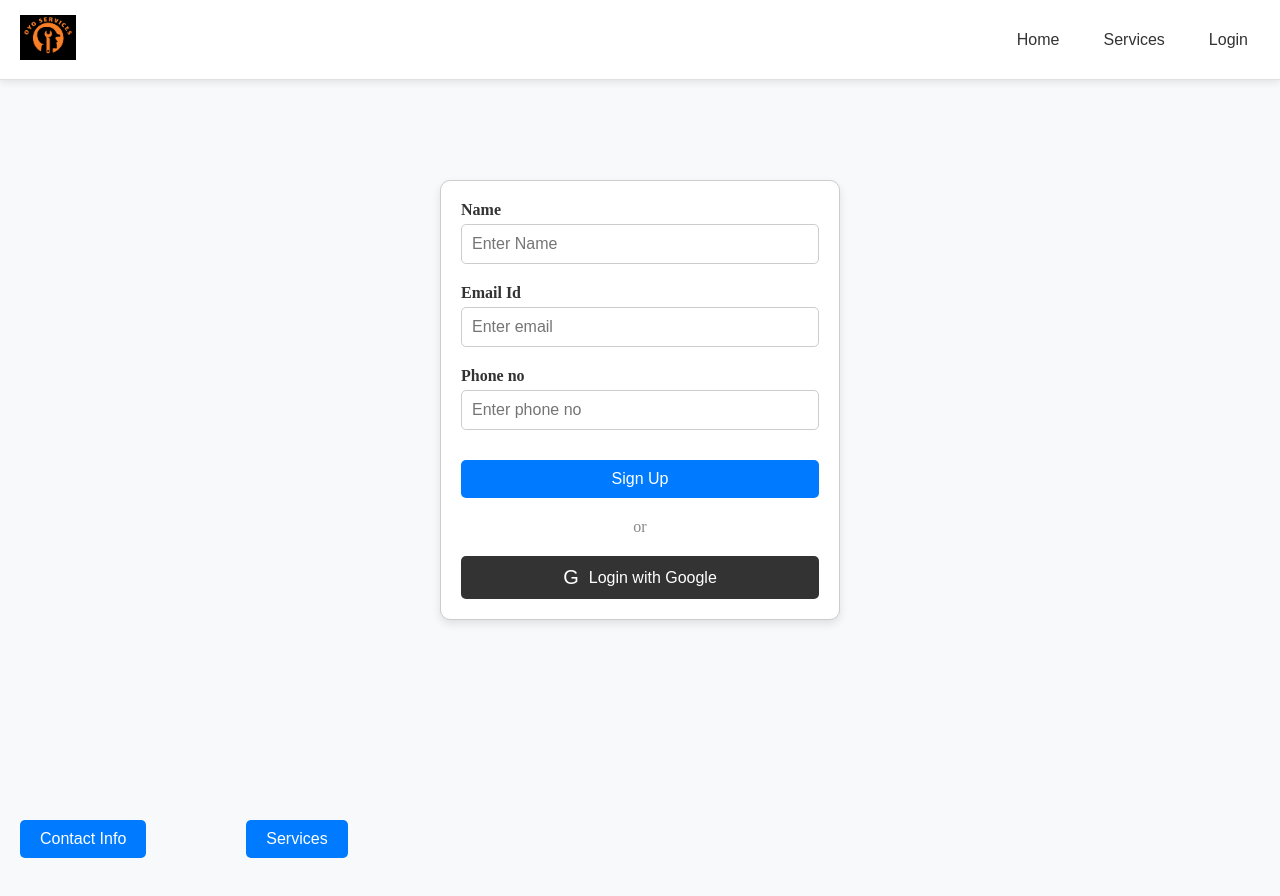
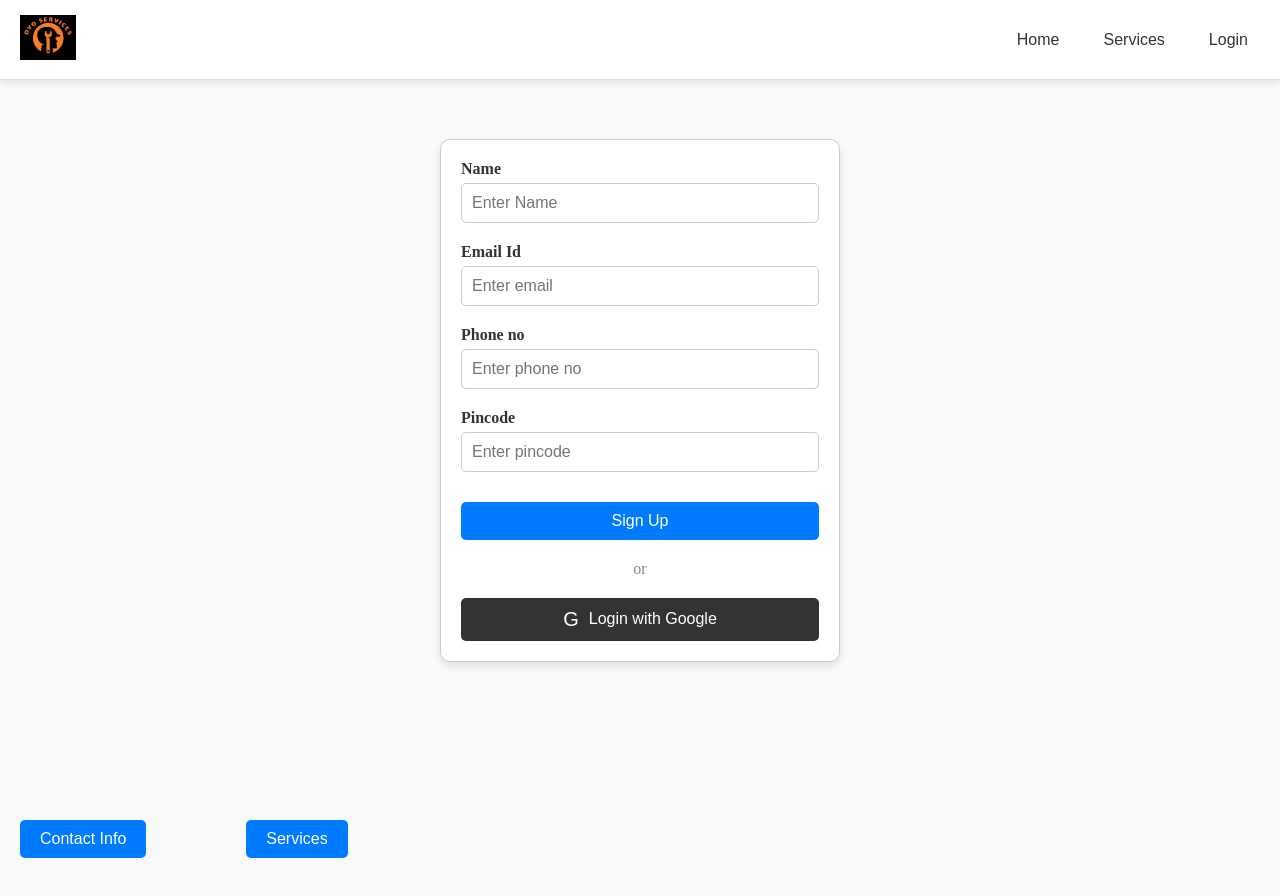
Before and after one commit to OyoDoorServices/web-oyo-door-services, a React (Vite) app in the folder frontend/: page /login in a window 1280 px wide. Built offline with nearby package versions, Linux system fonts and the light colour scheme; no server answers.

Commit message:
added pincode

```diff
--- a/frontend/src/pages/Login.tsx
+++ b/frontend/src/pages/Login.tsx
@@ -11,6 +11,7 @@ const Login = () => {
   const [name, setName] = useState("");
   const [email, setEmail] = useState("");
   const [phoneno, setPhoneno] = useState("");
+  const[pincode,setpincode]=useState("");
   const navigate = useNavigate();
   const dispatch = useDispatch();
 
@@ -24,6 +25,7 @@ const Login = () => {
           name: trimmedUsername,
           email,
           phoneNumber: phoneno,
+          Pincode:pincode
         }
       );
 
@@ -32,6 +34,7 @@ const Login = () => {
         setName("");
         setEmail("");
         setPhoneno("");
+        setpincode("");
         const userData = response.data.user;
         dispatch(userExist(userData));
         localStorage.setItem("user", JSON.stringify(userData));
@@ -41,6 +44,7 @@ const Login = () => {
         setName("");
         setEmail("");
         setPhoneno("");
+        setpincode("");
       }
     } catch (error) {
       toast.error("INTERNAL SERVER ERROR");
@@ -128,7 +132,23 @@ const Login = () => {
         />
       </div>
 
-      <div id="recaptcha"></div>
+      <div className="form-group">
+        <label htmlFor="pincode">Pincode</label>
+        <input
+          type="number"
+          id="pincode"
+          minLength={6}
+          maxLength={6}
+          required
+          placeholder="Enter pincode"
+          value={pincode}
+          onChange={(e) => {
+            setpincode(e.target.value);
+          }}
+        />
+      </div>
+
+
 
       <button type="submit" className="btn-signup">
         Sign Up
```
Also changed, not shown: frontend/src/pages/services.tsx (added), 2 other files (tests, documents, lock files or other folders).
